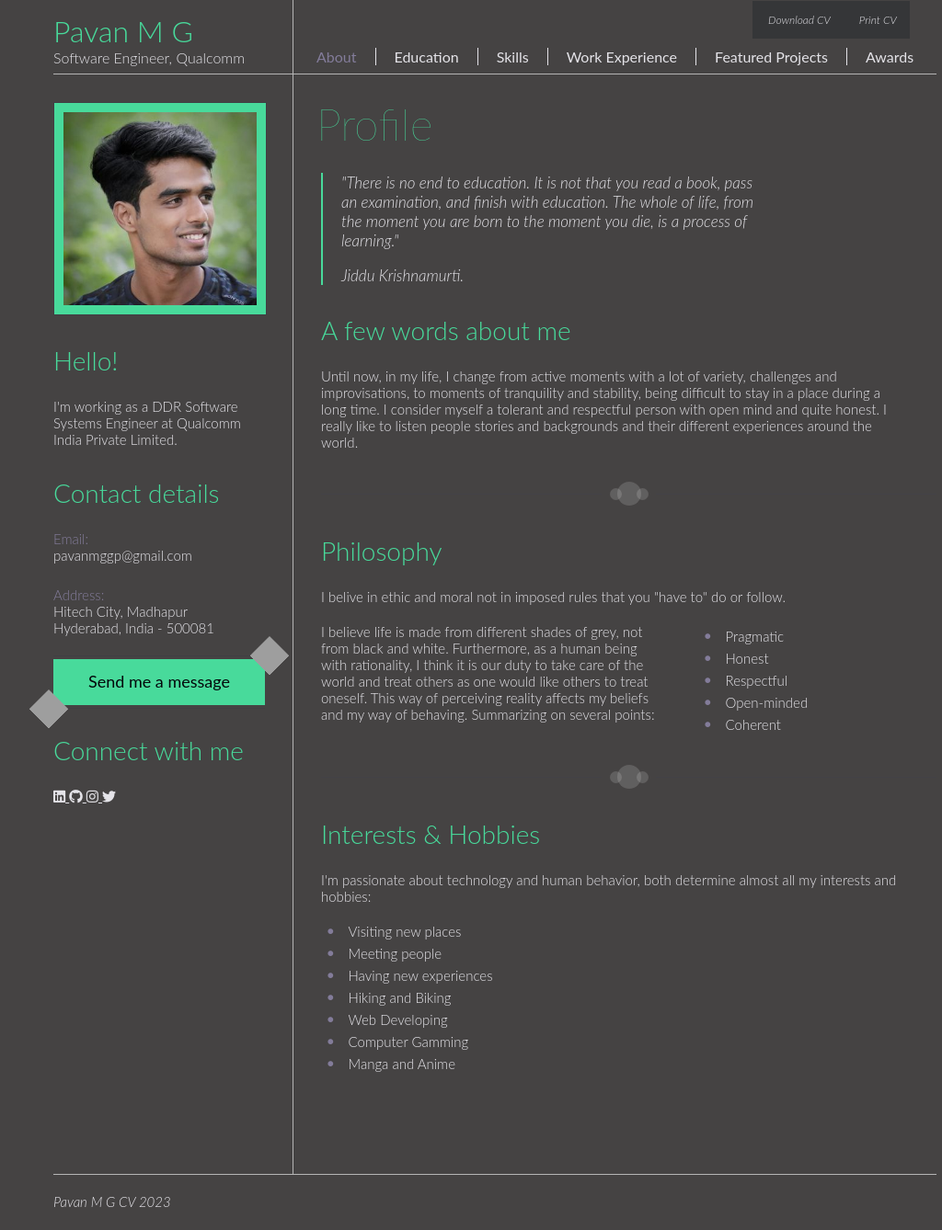
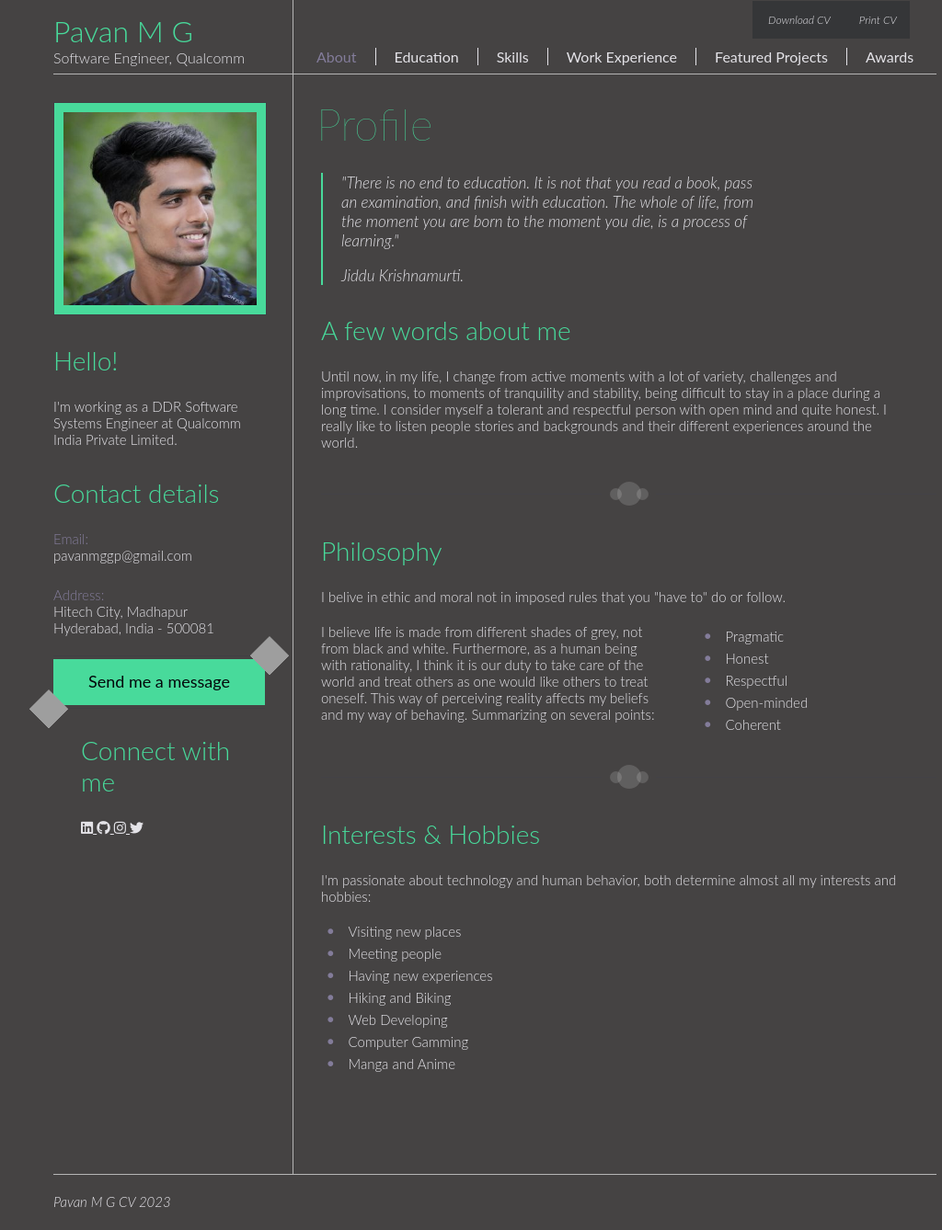
Before and after one commit to pavan-mg/pavan-mg.github.io, a Jekyll site: the page built from index.html, in a window 1280 px wide. Shown: the whole page at 92% size, without its empty margins (102-1126 px from the left). Built offline with Jekyll 4.4.1, drawn with Linux system fonts in a browser that asks for light colours.

Commit message:
Update default.html

```diff
--- a/_layouts/default.html
+++ b/_layouts/default.html
@@ -54,7 +54,7 @@
           <span class="cut2"></span>
           <span class="content">Send me a message <span class="fontawesome-double-angle-right"></span></span>
         </a>
-        <div>
+        <div class="block">
           <h2>Connect with me</h2>
             <a href="https://www.linkedin.com/in/pavan-m-688477107/" target="_blank">
               <span class="fab fa-linkedin"></span>
```
